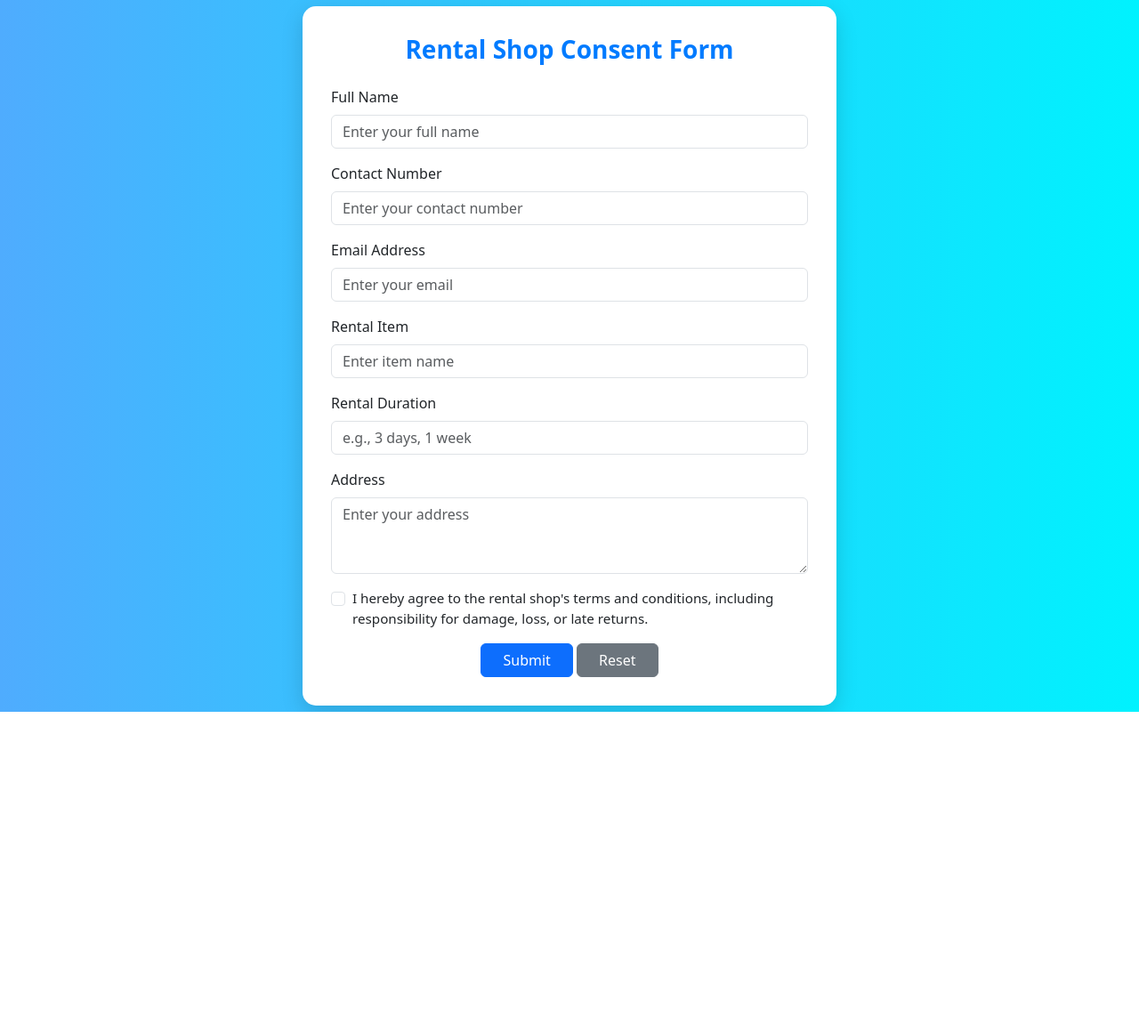
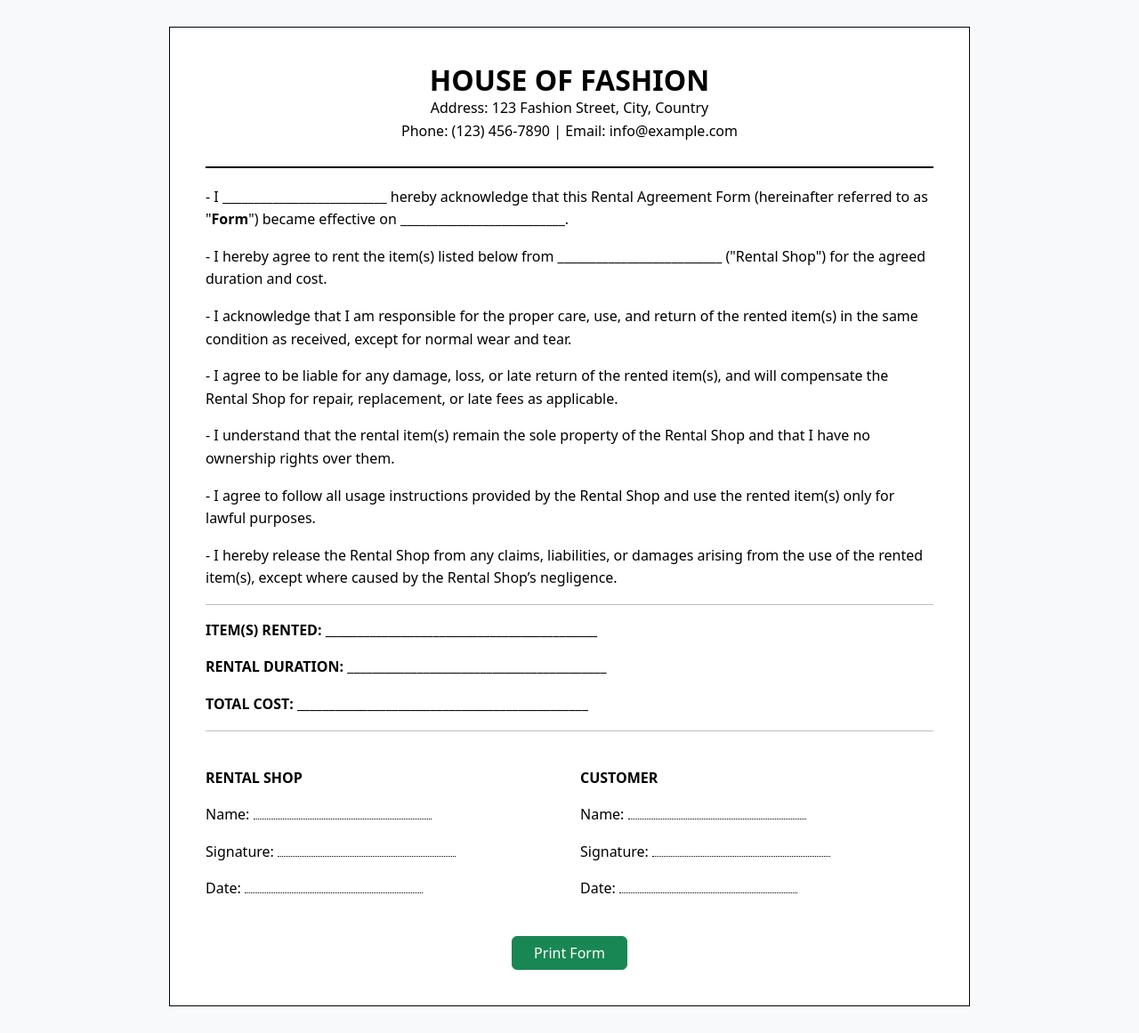
Before and after one commit to Deshmukhsne/house_of_FASHION, a CodeIgniter app: the page made by application/views/Admin/consent.php in a window 1280 px wide. Shown: the whole page at 89% size. Before the commit the page ends 800 px from the top, so only its background shows below. Run offline with CodeIgniter, Linux system fonts and the light colour scheme.

Commit message:
Added consent form

```diff
--- a/application/views/Admin/consent.php
+++ b/application/views/Admin/consent.php
@@ -4,92 +4,147 @@
 <head>
     <meta charset="UTF-8">
     <meta name="viewport" content="width=device-width, initial-scale=1.0">
-    <title>Rental Shop Consent Form</title>
-    <!-- Bootstrap CSS -->
+    <title>Rental Shop Consent Form - House of Fashion</title>
     <link href="https://cdn.jsdelivr.net/npm/bootstrap@5.3.2/dist/css/bootstrap.min.css" rel="stylesheet">
+
     <style>
         body {
-            background: linear-gradient(to right, #4facfe, #00f2fe);
-            min-height: 100vh;
-            display: flex;
-            align-items: center;
+            background: #f8f9fa;
+            padding: 30px;
+            font-size: 16px;
         }
 
-        .form-card {
+        .form-container {
             background: #fff;
-            border-radius: 15px;
-            box-shadow: 0 8px 25px rgba(0, 0, 0, 0.15);
-            padding: 2rem;
-            max-width: 600px;
-            width: 100%;
+            border: 1px solid #000;
+            padding: 40px;
+            max-width: 900px;
+            margin: auto;
+            color: #000;
+            line-height: 1.6;
+        }
+
+        .shop-header {
+            text-align: center;
+            border-bottom: 2px solid #000;
+            padding-bottom: 10px;
+            margin-bottom: 20px;
+        }
+
+        .shop-header h2 {
+            margin: 0;
+            font-weight: bold;
         }
 
         .form-title {
+            text-align: center;
             font-weight: bold;
-            text-align: center;
-            margin-bottom: 1.5rem;
-            color: #007bff;
+            text-transform: uppercase;
+            font-size: 1.5rem;
+            margin-bottom: 25px;
         }
 
-        .form-check-label {
-            font-size: 0.95rem;
+        .signature-block {
+            margin-top: 40px;
+        }
+
+        .signature-line {
+            border-bottom: 1px dotted #000;
+            display: inline-block;
+            min-width: 200px;
+            margin-top: 5px;
+        }
+
+        @media print {
+            body {
+                background: #fff;
+                padding: 0;
+            }
+
+            .no-print {
+                display: none;
+            }
+
+            .form-container {
+                border: none;
+                padding: 0;
+                box-shadow: none;
+            }
+
+            /* Force side-by-side signatures in print */
+            .signature-block {
+                display: flex;
+                justify-content: space-between;
+            }
+
+            .signature-block>div {
+                width: 48%;
+            }
         }
     </style>
 </head>
 
 <body>
 
-    <div class="container">
-        <div class="form-card mx-auto">
-            <h3 class="form-title">Rental Shop Consent Form</h3>
-            <form>
-                <div class="mb-3">
-                    <label class="form-label">Full Name</label>
-                    <input type="text" class="form-control" placeholder="Enter your full name" required>
-                </div>
+    <div class="form-container">
+        <!-- Shop Name -->
+        <div class="shop-header">
+            <h2>HOUSE OF FASHION</h2>
+            <p>Address: 123 Fashion Street, City, Country<br />
+                Phone: (123) 456-7890 | Email: info@example.com</p>
+        </div>
 
-                <div class="mb-3">
-                    <label class="form-label">Contact Number</label>
-                    <input type="tel" class="form-control" placeholder="Enter your contact number" required>
-                </div>
+        <!-- Agreement Body -->
+        <p>- I __________________________ hereby acknowledge that this Rental Agreement Form (hereinafter referred to as
+            "<strong>Form</strong>") became effective on __________________________.</p>
 
-                <div class="mb-3">
-                    <label class="form-label">Email Address</label>
-                    <input type="email" class="form-control" placeholder="Enter your email" required>
-                </div>
+        <p>- I hereby agree to rent the item(s) listed below from __________________________ ("Rental Shop") for the
+            agreed duration and cost.</p>
 
-                <div class="mb-3">
-                    <label class="form-label">Rental Item</label>
-                    <input type="text" class="form-control" placeholder="Enter item name" required>
-                </div>
+        <p>- I acknowledge that I am responsible for the proper care, use, and return of the rented item(s) in the same
+            condition as received, except for normal wear and tear.</p>
 
-                <div class="mb-3">
-                    <label class="form-label">Rental Duration</label>
-                    <input type="text" class="form-control" placeholder="e.g., 3 days, 1 week" required>
-                </div>
+        <p>- I agree to be liable for any damage, loss, or late return of the rented item(s), and will compensate the
+            Rental Shop for repair, replacement, or late fees as applicable.</p>
 
-                <div class="mb-3">
-                    <label class="form-label">Address</label>
-                    <textarea class="form-control" rows="3" placeholder="Enter your address" required></textarea>
-                </div>
+        <p>- I understand that the rental item(s) remain the sole property of the Rental Shop and that I have no
+            ownership rights over them.</p>
 
-                <div class="form-check mb-3">
-                    <input class="form-check-input" type="checkbox" id="consentCheck" required>
-                    <label class="form-check-label" for="consentCheck">
-                        I hereby agree to the rental shop's terms and conditions, including responsibility for damage, loss, or late returns.
-                    </label>
-                </div>
+        <p>- I agree to follow all usage instructions provided by the Rental Shop and use the rented item(s) only for
+            lawful purposes.</p>
 
-                <div class="text-center">
-                    <button type="submit" class="btn btn-primary px-4">Submit</button>
-                    <button type="reset" class="btn btn-secondary px-4">Reset</button>
-                </div>
-            </form>
+        <p>- I hereby release the Rental Shop from any claims, liabilities, or damages arising from the use of the
+            rented item(s), except where caused by the Rental Shop’s negligence.</p>
+
+        <hr>
+        <!-- Item Details -->
+        <p><strong>ITEM(S) RENTED:</strong> ___________________________________________</p>
+        <p><strong>RENTAL DURATION:</strong> _________________________________________</p>
+        <p><strong>TOTAL COST:</strong> ______________________________________________</p>
+        <hr>
+
+        <!-- Signature Section -->
+        <div class="row signature-block">
+            <div class="col-md-6">
+                <p><strong>RENTAL SHOP</strong></p>
+                <p>Name: <span class="signature-line"></span></p>
+                <p>Signature: <span class="signature-line"></span></p>
+                <p>Date: <span class="signature-line"></span></p>
+            </div>
+            <div class="col-md-6">
+                <p><strong>CUSTOMER</strong></p>
+                <p>Name: <span class="signature-line"></span></p>
+                <p>Signature: <span class="signature-line"></span></p>
+                <p>Date: <span class="signature-line"></span></p>
+            </div>
+        </div>
+
+        <!-- Print Button -->
+        <div class="text-center mt-4 no-print">
+            <button onclick="window.print()" class="btn btn-success px-4">Print Form</button>
         </div>
     </div>
 
-    <!-- Bootstrap JS -->
-    <script src="https://cdn.jsdelivr.net/npm/bootstrap@5.3.2/dist/js/bootstrap.bundle.min.js"></script>
 </body>
 
 </html>
```
Also changed, not shown: application/controllers/AdminController.php (+2 -70 lines).
